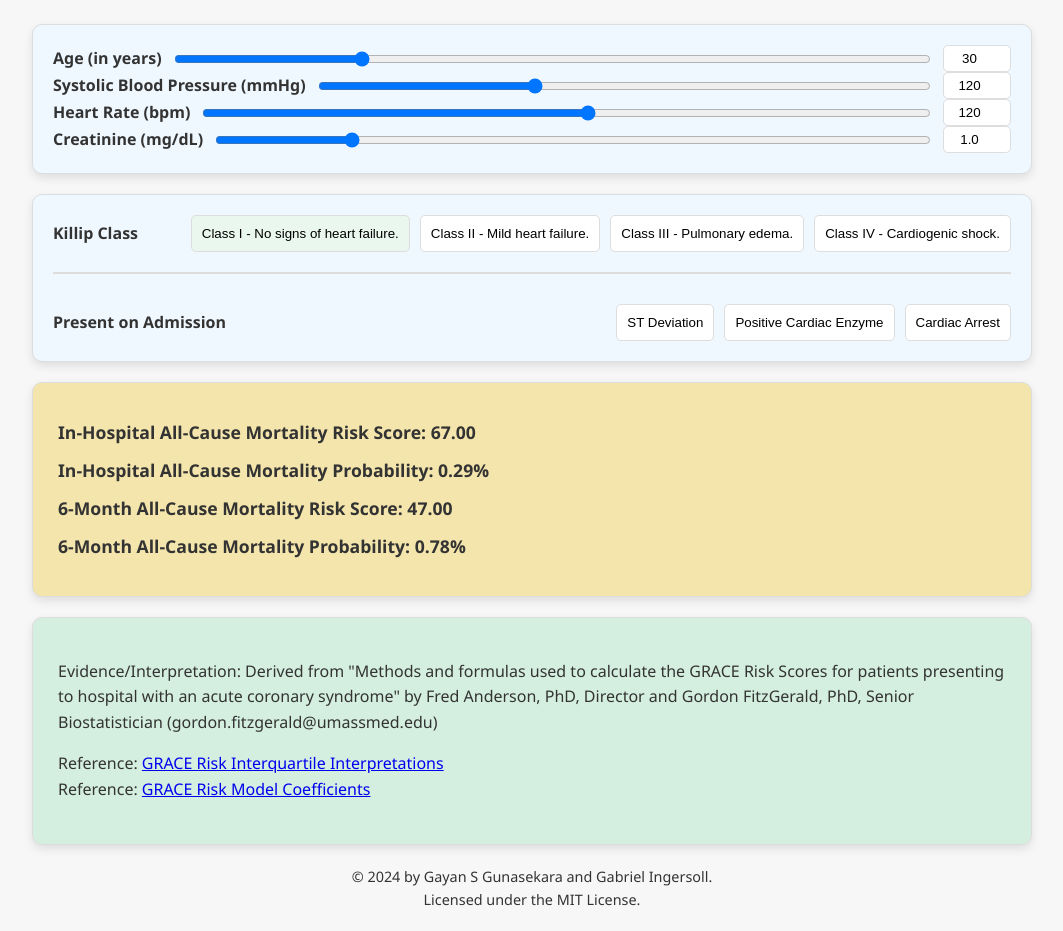
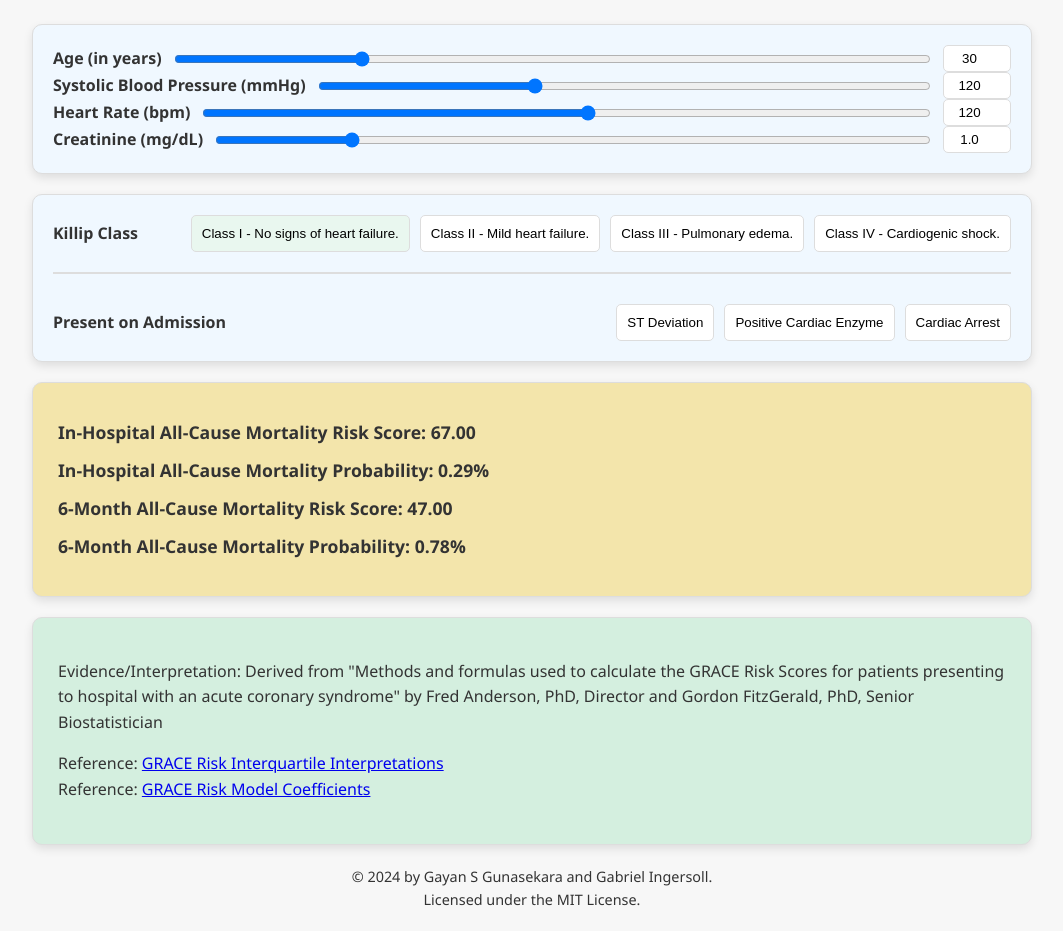
Before and after one commit to gsgun/gsgun.github.io, a plain HTML site: page index.html in a window 1280 px wide. Shown: the part 110-1041 px from the top of the page, without its empty margins (108-1171 px from the left). Drawn offline with Linux system fonts and the light colour scheme.

Commit message:
Update index.html

```diff
--- a/index.html
+++ b/index.html
@@ -595,7 +595,7 @@ function toggleButton(buttonId) {
       <p id="sixMonthProbability">6-Month All-Cause Mortality Probability:</p>
     </div>
     <div class="evidence">
-      <p>Evidence/Interpretation: Derived from "Methods and formulas used to calculate the GRACE Risk Scores for patients presenting to hospital with an acute coronary syndrome" by Fred Anderson, PhD, Director and Gordon FitzGerald, PhD, Senior Biostatistician (gordon.fitzgerald@umassmed.edu)<p>
+      <p>Evidence/Interpretation: Derived from "Methods and formulas used to calculate the GRACE Risk Scores for patients presenting to hospital with an acute coronary syndrome" by Fred Anderson, PhD, Director and Gordon FitzGerald, PhD, Senior Biostatistician<p>
       Reference: <a href="https://www.outcomes-umassmed.org/grace/grace_risk_table.aspx" target="_blank">GRACE Risk Interquartile Interpretations</a><br>
       Reference: <a href="https://www.outcomes-umassmed.org/grace/files/GRACE_RiskModel_Coefficients.pdf" target="_blank">GRACE Risk Model Coefficients</a><br>
       </p>
```
